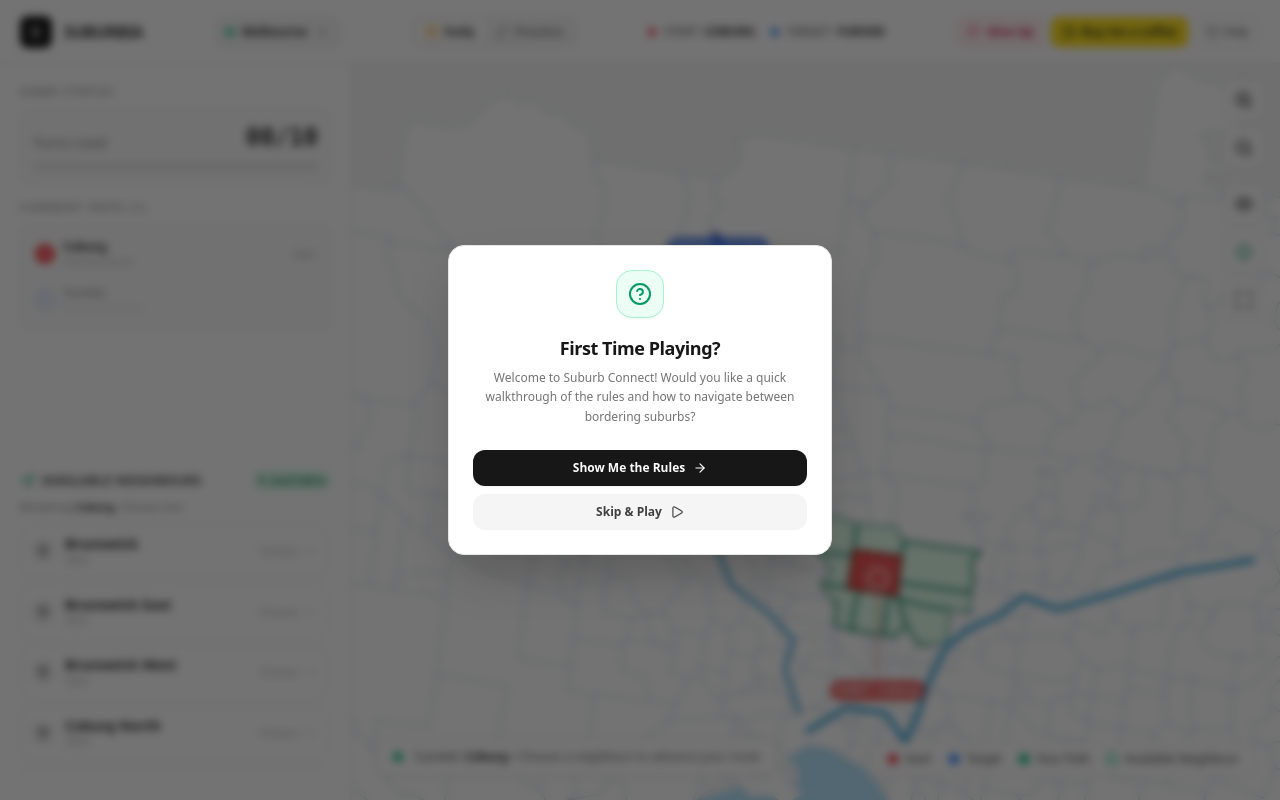
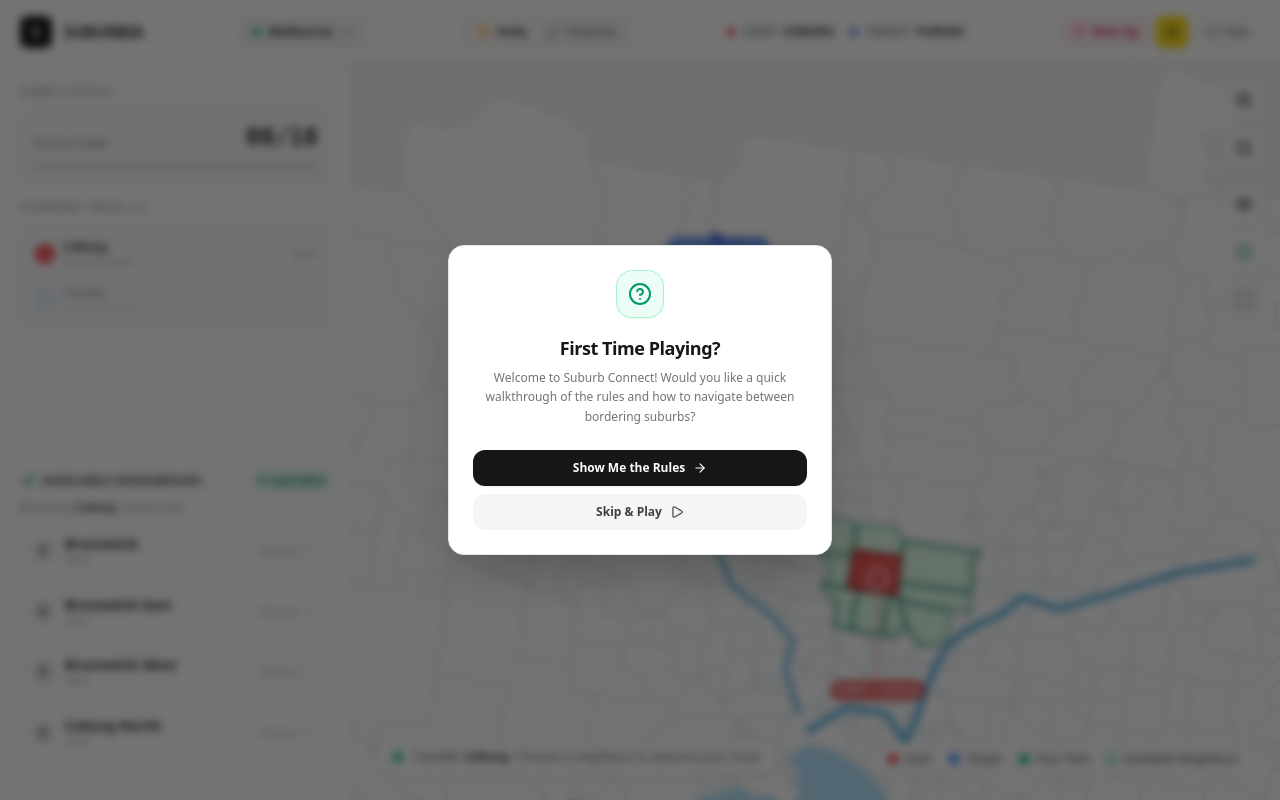
Before and after one commit to ggop/suburbia, a React (Vite) app: page / in a window 1280 px wide. Built offline with nearby package versions, Linux system fonts and the light colour scheme.

Commit message:
style(header): simplify Buy Me a Coffee button
Refactor the button to a square icon-only layout, improve accessibility with an aria-label, and update padding for better responsiveness.

```diff
--- a/src/components/Header.tsx
+++ b/src/components/Header.tsx
@@ -309,18 +309,17 @@ export const Header: React.FC<HeaderProps> = ({
           </button>
         )}
 
-        {/* Buy Me a Coffee Badge */}
+        {/* Buy Me a Coffee Button */}
         <a
           id="header-buy-me-coffee-btn"
           href="https://buymeacoffee.com/suburbia"
           target="_blank"
           rel="noopener noreferrer"
           title="Buy me a coffee"
-          className="p-1.5 sm:px-2.5 sm:py-1.5 rounded-lg text-xs font-bold bg-[#FFDD00] hover:bg-[#F2D200] text-neutral-900 border border-amber-400/70 shadow-xs flex items-center gap-1.5 transition-all active:scale-95 cursor-pointer shrink-0"
+          aria-label="Buy me a coffee"
+          className="p-1.5 sm:p-2 rounded-lg bg-[#FFDD00] hover:bg-[#F2D200] text-neutral-900 border border-amber-400/80 shadow-xs flex items-center justify-center transition-all active:scale-95 cursor-pointer shrink-0"
         >
           <Coffee className="w-3.5 h-3.5 text-neutral-900 shrink-0" />
-          <span className="hidden md:inline whitespace-nowrap">Buy me a coffee</span>
-          <span className="hidden sm:inline md:hidden whitespace-nowrap">Coffee</span>
         </a>
 
         {/* How to Play button */}
```
